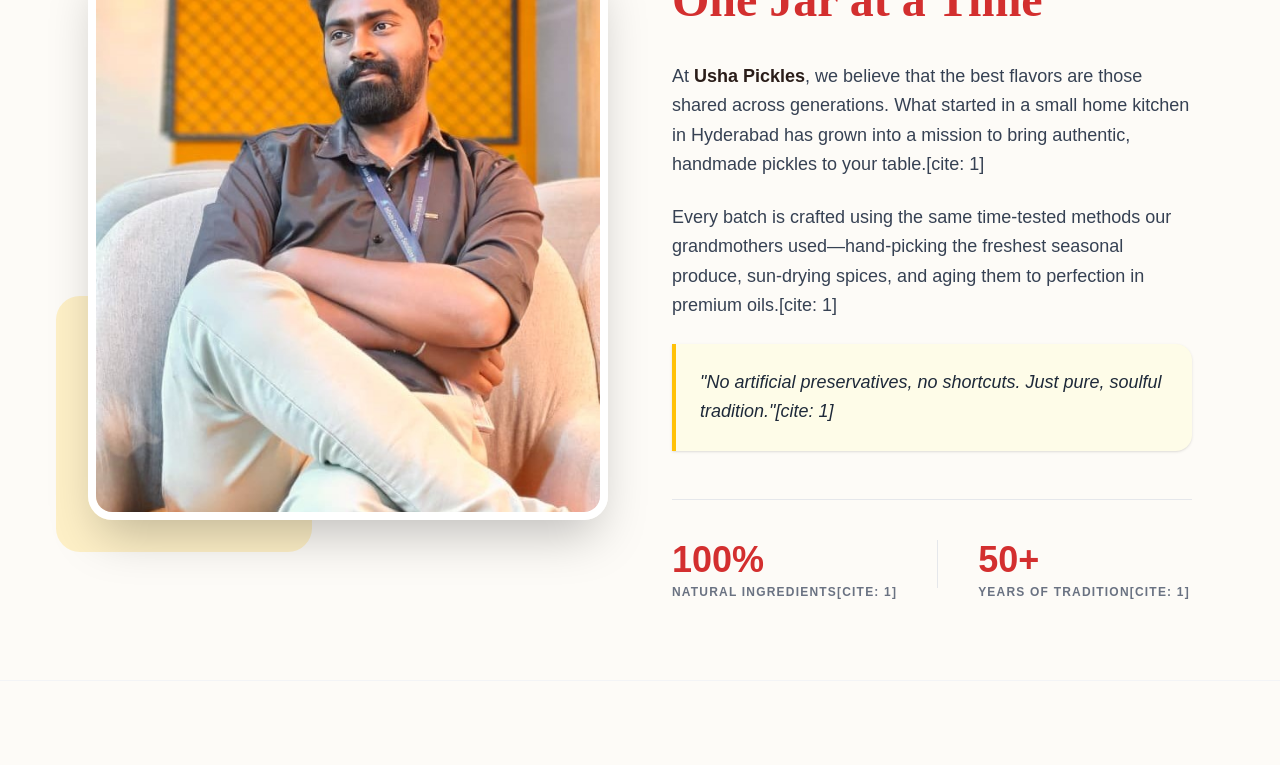
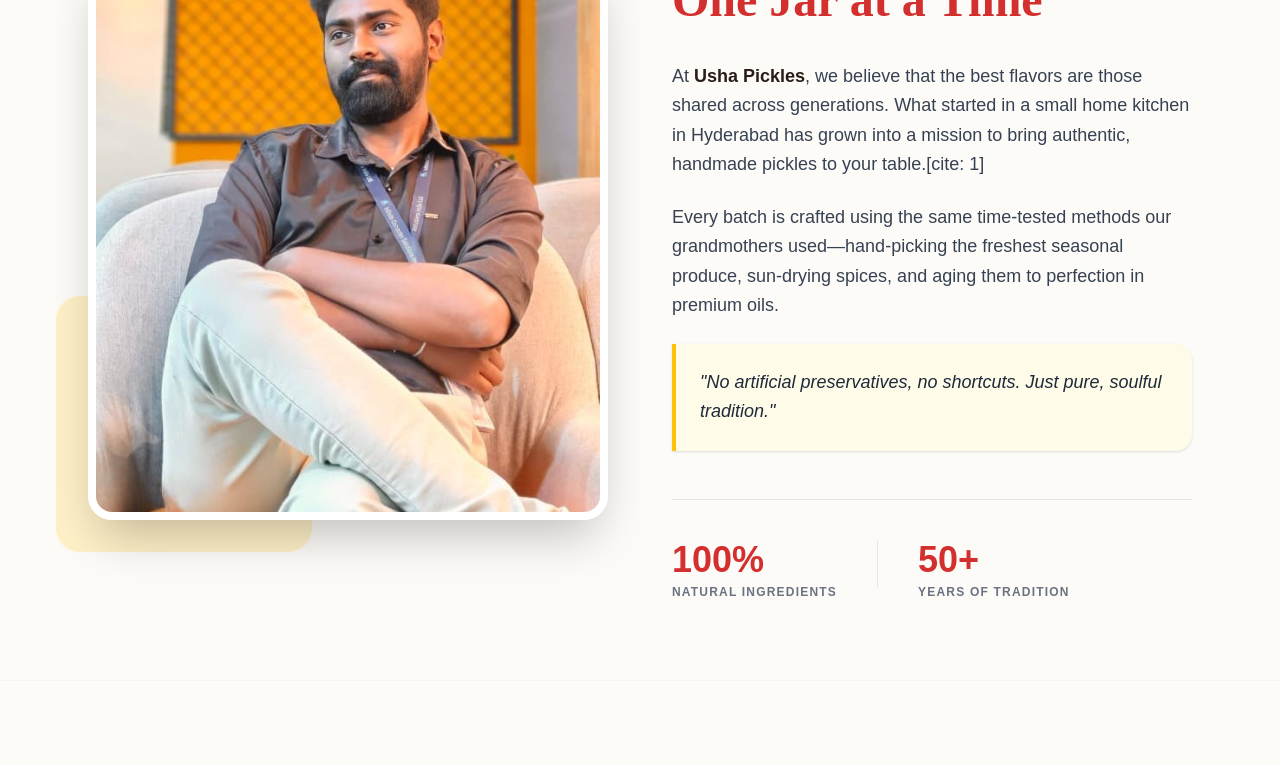
Before and after one commit to Poola-023/UshaPickles, a React (Vite) app: page /about in a window 1280 px wide. Shown: the part 530-1295 px from the top of the page. Built offline with nearby package versions, Linux system fonts and the light colour scheme.

Commit message:
Clean up About Us text by removing citations
Removed citation references from the About Us section.

```diff
--- a/src/components/AboutUs.jsx
+++ b/src/components/AboutUs.jsx
@@ -54,10 +54,10 @@
                 At <strong className="text-[#2a1d19]">Usha Pickles</strong>, we believe that the best flavors are those shared across generations. What started in a small home kitchen in Hyderabad has grown into a mission to bring authentic, handmade pickles to your table.[cite: 1]
               </p>
               <p>
-                Every batch is crafted using the same time-tested methods our grandmothers used—hand-picking the freshest seasonal produce, sun-drying spices, and aging them to perfection in premium oils.[cite: 1]
+                Every batch is crafted using the same time-tested methods our grandmothers used—hand-picking the freshest seasonal produce, sun-drying spices, and aging them to perfection in premium oils.
               </p>
               <div className="italic font-medium text-gray-800 border-l-4 border-[#ffc107] pl-6 bg-yellow-50 p-6 rounded-r-2xl shadow-sm">
-                "No artificial preservatives, no shortcuts. Just pure, soulful tradition."[cite: 1]
+                "No artificial preservatives, no shortcuts. Just pure, soulful tradition."
               </div>
             </div>
 
@@ -65,12 +65,12 @@
             <div className="mt-12 flex flex-wrap gap-10 border-t border-gray-200 pt-10 w-full">
               <div className="flex flex-col">
                 <p className="text-4xl font-black text-[#d32f2f]">100%</p>
-                <p className="text-xs font-bold text-gray-500 uppercase tracking-widest mt-1">Natural Ingredients[cite: 1]</p>
+                <p className="text-xs font-bold text-gray-500 uppercase tracking-widest mt-1">Natural Ingredients</p>
               </div>
               <div className="h-12 w-px bg-gray-200 hidden sm:block"></div>
               <div className="flex flex-col">
                 <p className="text-4xl font-black text-[#d32f2f]">50+</p>
-                <p className="text-xs font-bold text-gray-500 uppercase tracking-widest mt-1">Years of Tradition[cite: 1]</p>
+                <p className="text-xs font-bold text-gray-500 uppercase tracking-widest mt-1">Years of Tradition</p>
               </div>
             </div>
           </div>
```
